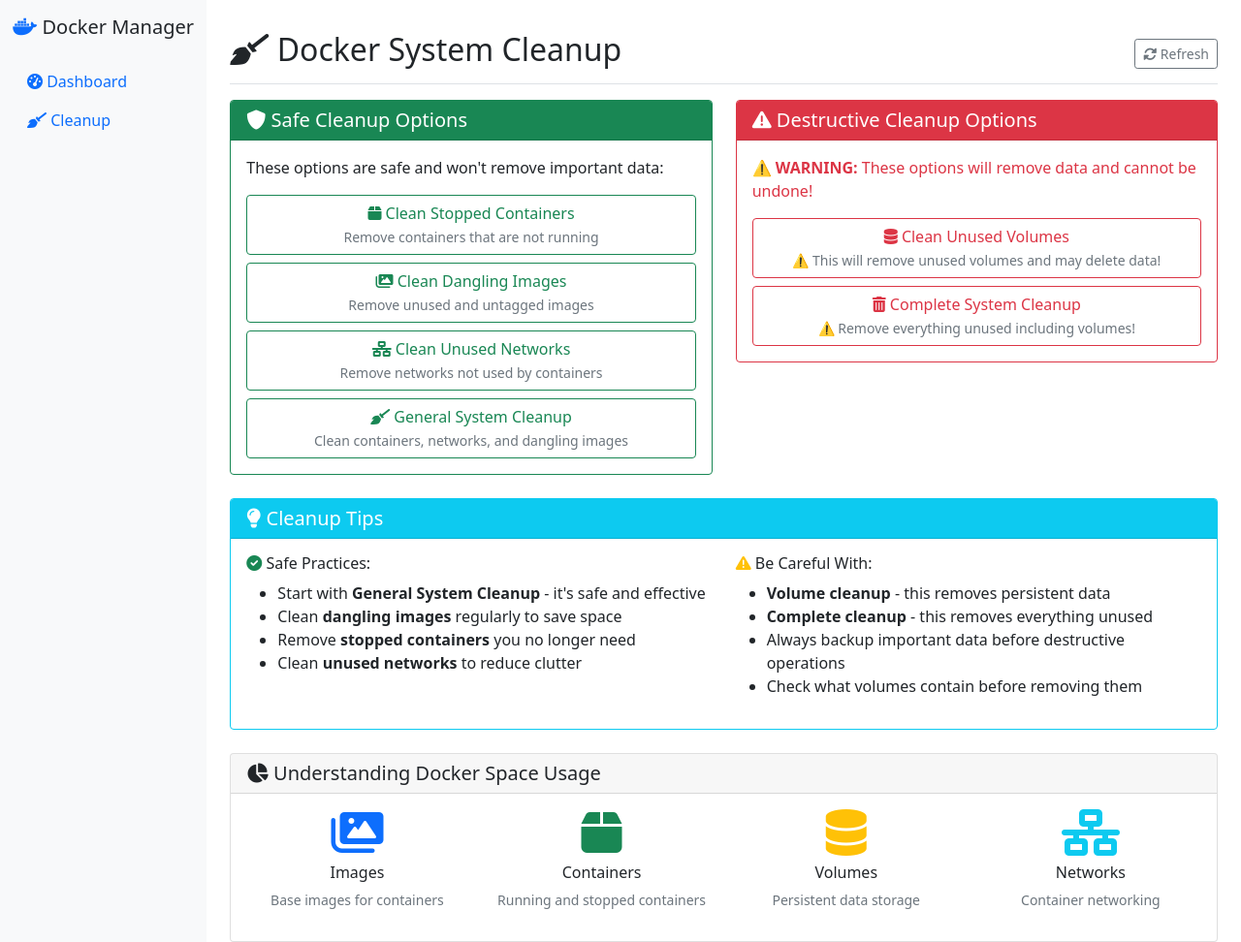
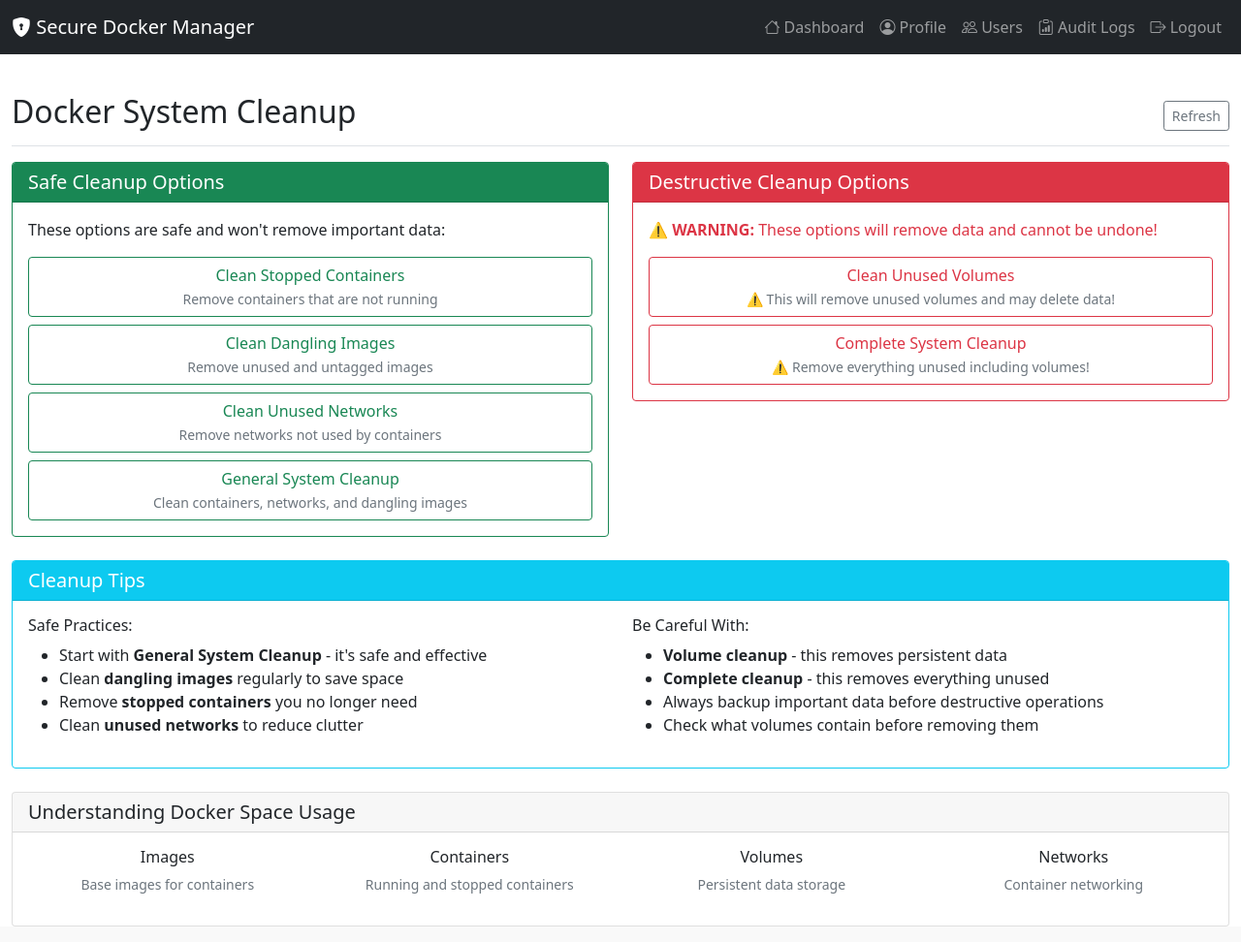
Before and after one commit to nazmulfx/frappe-docker, a Flask app: template web-manager/templates/cleanup.html in a window 1280 px wide. Shown: the whole page at 97% size. Run offline with Flask 3, Linux system fonts and the light colour scheme; the template is opened without the code that fills it, so the values that code supplies are empty; the visitor is signed in with stand-in values (Sample User, id 1); parts of the project's set-up code (start-up, migrations or seed data) failed here and were passed over.

Commit message:
refactor: Update web manager templates and enhance user interface
- Changed the title in `base.html` from "Web Docker Manager" to "Secure Docker Manager" for consistency.
- Refactored `login.html` and `secure_dashboard.html` to extend from `base.html`, improving template structure and maintainability.
- Updated CSS and JavaScript blocks in templates to enhance styling and functionality.
- Removed deprecated HTML elements and streamlined the layout for better user experience.
- Improved navigation and action buttons for better accessibility and usability.

```diff
--- a/web-manager/templates/base.html
+++ b/web-manager/templates/base.html
@@ -3,168 +3,70 @@
 <head>
     <meta charset="UTF-8">
     <meta name="viewport" content="width=device-width, initial-scale=1.0">
-    <title>{% block title %}Web Docker Manager{% endblock %}</title>
+    <title>{% block title %}Secure Docker Manager{% endblock %}</title>
+
+    <!-- Bootstrap CSS -->
     <link href="https://cdn.jsdelivr.net/npm/bootstrap@5.1.3/dist/css/bootstrap.min.css" rel="stylesheet">
-    <link href="https://cdnjs.cloudflare.com/ajax/libs/font-awesome/6.0.0/css/all.min.css" rel="stylesheet">
+    <!-- Bootstrap Icons -->
+    <link href="https://cdn.jsdelivr.net/npm/bootstrap-icons@1.10.0/font/bootstrap-icons.css" rel="stylesheet">
+
+    <!-- Custom CSS -->
     <style>
-        .container-status-up { color: #28a745; }
-        .container-status-down { color: #dc3545; }
-        .container-status-restarting { color: #ffc107; }
-        .sidebar { min-height: 100vh; background-color: #f8f9fa; }
-        .main-content { min-height: 100vh; }
-        .card-stat { border-left: 4px solid #007bff; }
-        .card-stat-success { border-left-color: #28a745; }
-        .card-stat-warning { border-left-color: #ffc107; }
-        .card-stat-danger { border-left-color: #dc3545; }
-        .log-output {
-            background-color: #1e1e1e;
-            color: #ffffff;
-            font-family: 'Courier New', monospace;
-            font-size: 12px;
-            max-height: 400px;
-            overflow-y: auto;
-        }
+        {% block custom_css %}{% endblock %}
     </style>
 </head>
 <body>
+    <!-- Navigation Bar -->
+    <nav class="navbar navbar-expand-lg navbar-dark bg-dark">
         <div class="container-fluid">
-        <div class="row">
-            <!-- Sidebar -->
-            <nav class="col-md-3 col-lg-2 d-md-block sidebar collapse">
-                <div class="position-sticky pt-3">
-                    <h5 class="text-center mb-4">
-                        <i class="fab fa-docker text-primary"></i> Docker Manager
-                    </h5>
-
-                    <ul class="nav flex-column">
-                        <li class="nav-item">
+            <a class="navbar-brand" href="{{ url_for('index') }}">
+                <i class="bi bi-shield-lock-fill"></i> Secure Docker Manager
+            </a>
+            <div class="navbar-nav ms-auto">
                 <a class="nav-link {% if request.endpoint == 'index' %}active{% endif %}" href="{{ url_for('index') }}">
-                                <i class="fas fa-tachometer-alt"></i> Dashboard
+                    <i class="bi bi-house"></i> Dashboard
                 </a>
-                        </li>
-                        <li class="nav-item">
-                            <a class="nav-link {% if request.endpoint == 'cleanup_page' %}active{% endif %}" href="{{ url_for('cleanup_page') }}">
-                                <i class="fas fa-broom"></i> Cleanup
+                <a class="nav-link {% if request.endpoint == 'user_profile' %}active{% endif %}" href="{{ url_for('user_profile') }}">
+                    <i class="bi bi-person-circle"></i> Profile
                 </a>
-                        </li>
-                    </ul>
-
-                    {% if projects %}
-                    <hr>
-                    <h6 class="sidebar-heading d-flex justify-content-between align-items-center px-3 mt-4 mb-1 text-muted">
-                        <span>Projects</span>
-                    </h6>
-                    <ul class="nav flex-column">
-                        {% for project in projects %}
-                        <li class="nav-item">
-                            <a class="nav-link" href="{{ url_for('project_detail', project_name=project) }}">
-                                <i class="fas fa-folder"></i> {{ project }}
+                {% if session.is_admin %}
+                <a class="nav-link {% if request.endpoint == 'user_management' %}active{% endif %}" href="{{ url_for('user_management') }}">
+                    <i class="bi bi-people"></i> Users
                 </a>
-                        </li>
-                        {% endfor %}
-                    </ul>
+                <a class="nav-link {% if request.endpoint == 'audit_logs' %}active{% endif %}" href="{{ url_for('audit_logs') }}">
+                    <i class="bi bi-clipboard-data"></i> Audit Logs
+                </a>
                 {% endif %}
+                <a class="nav-link" href="{{ url_for('logout') }}">
+                    <i class="bi bi-box-arrow-right"></i> Logout
+                </a>
+            </div>
         </div>
     </nav>
 
-            <!-- Main content -->
-            <main class="col-md-9 ms-sm-auto col-lg-10 px-md-4 main-content">
-                <div class="pt-3">
+    <!-- Main Content -->
+    <div class="container-fluid mt-4">
+        {% block content %}{% endblock %}
+    </div>
+
+    <!-- Flash Messages -->
     {% with messages = get_flashed_messages(with_categories=true) %}
         {% if messages %}
+            <div class="position-fixed top-0 end-0 p-3" style="z-index: 1050;">
                 {% for category, message in messages %}
                     <div class="alert alert-{{ 'danger' if category == 'error' else category }} alert-dismissible fade show" role="alert">
                         {{ message }}
                         <button type="button" class="btn-close" data-bs-dismiss="alert"></button>
                     </div>
                 {% endfor %}
+            </div>
         {% endif %}
     {% endwith %}
 
-                    {% block content %}{% endblock %}
-                </div>
-            </main>
-        </div>
-    </div>
+    <!-- Bootstrap JS -->
+    <script src="https://cdn.jsdelivr.net/npm/bootstrap@5.1.3/dist/js/bootstrap.bundle.min.js"></script>
 
-    <script src="https://cdn.jsdelivr.net/npm/bootstrap@5.1.3/dist/js/bootstrap.bundle.min.js"></script>
-    <script src="https://code.jquery.com/jquery-3.6.0.min.js"></script>
-
-    <script>
-        // Container action handler
-        function containerAction(containerName, action) {
-            if (action === 'remove' && !confirm('Are you sure you want to remove this container?')) {
-                return;
-            }
-
-            $.ajax({
-                url: `/api/container/${containerName}/action`,
-                method: 'POST',
-                contentType: 'application/json',
-                data: JSON.stringify({action: action}),
-                success: function(response) {
-                    if (response.success) {
-                        location.reload();
-                    } else {
-                        alert('Error: ' + response.message);
-                    }
-                },
-                error: function() {
-                    alert('Failed to perform action');
-                }
-            });
-        }
-
-        // Check if container is Frappe and show Frappe Manager button
-        function isFrappeContainer(imageName) {
-            return imageName && imageName.toLowerCase().includes('frappe');
-        }
-
-        // Load container logs
-        function loadLogs(containerName) {
-            $.ajax({
-                url: `/api/container/${containerName}/logs`,
-                method: 'GET',
-                success: function(response) {
-                    if (response.success) {
-                        $('#logsModal .modal-body pre').text(response.logs);
-                        $('#logsModal').modal('show');
-                    } else {
-                        alert('Error loading logs: ' + response.logs);
-                    }
-                },
-                error: function() {
-                    alert('Failed to load logs');
-                }
-            });
-        }
-
-        // Cleanup system
-        function cleanupSystem(type) {
-            if (!confirm(`Are you sure you want to cleanup ${type}? This action cannot be undone.`)) {
-                return;
-            }
-
-            $.ajax({
-                url: '/api/cleanup',
-                method: 'POST',
-                contentType: 'application/json',
-                data: JSON.stringify({type: type}),
-                success: function(response) {
-                    if (response.success) {
-                        alert('Cleanup completed successfully');
-                        location.reload();
-                    } else {
-                        alert('Cleanup failed: ' + response.message);
-                    }
-                },
-                error: function() {
-                    alert('Failed to perform cleanup');
-                }
-            });
-        }
-    </script>
-
-    {% block scripts %}{% endblock %}
+    <!-- Custom JavaScript -->
+    {% block custom_js %}{% endblock %}
 </body>
 </html>
--- a/web-manager/templates/secure_dashboard.html
+++ b/web-manager/templates/secure_dashboard.html
@@ -254,6 +254,9 @@
 
     <script src="https://cdn.jsdelivr.net/npm/bootstrap@5.1.3/dist/js/bootstrap.bundle.min.js"></script>
     <script>
+        // Get CSRF token from Flask session
+        const csrfToken = '{{ csrf_token }}';
+
         function containerAction(containerName, action) {
             if (action === 'remove' && !confirm(`Are you sure you want to remove container "${containerName}"?`)) {
                 return;
@@ -263,7 +266,7 @@
                 method: 'POST',
                 headers: {
                     'Content-Type': 'application/json',
-                    'X-CSRFToken': '{{ csrf_token }}'
+                    'X-CSRFToken': csrfToken
                 },
                 body: JSON.stringify({ action: action })
             })
```
Also changed, not shown: web-manager/templates/login.html (+9 -3 lines), 1 other file. Lines whose indentation alone changed are shown as unchanged.
